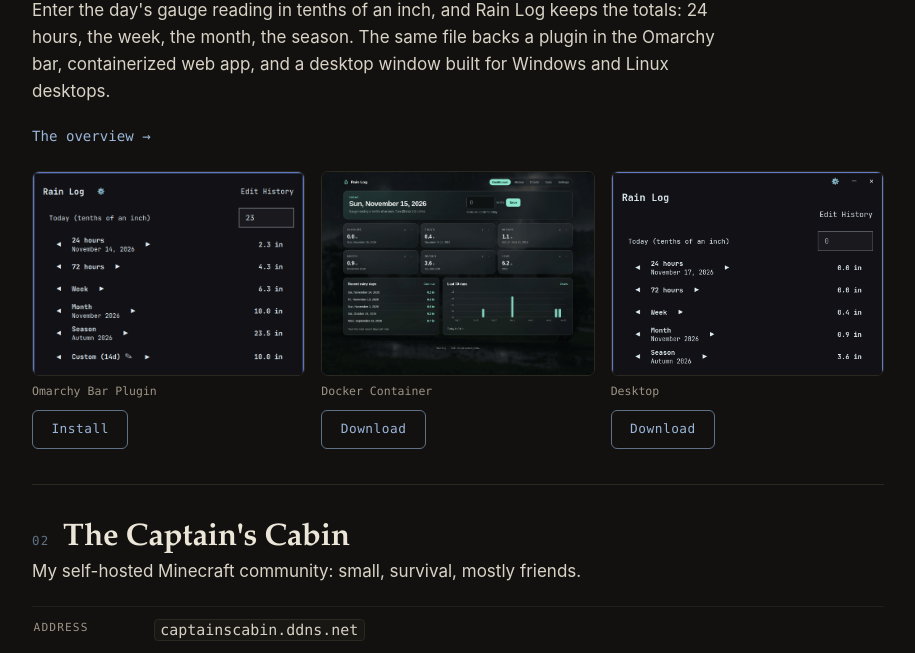
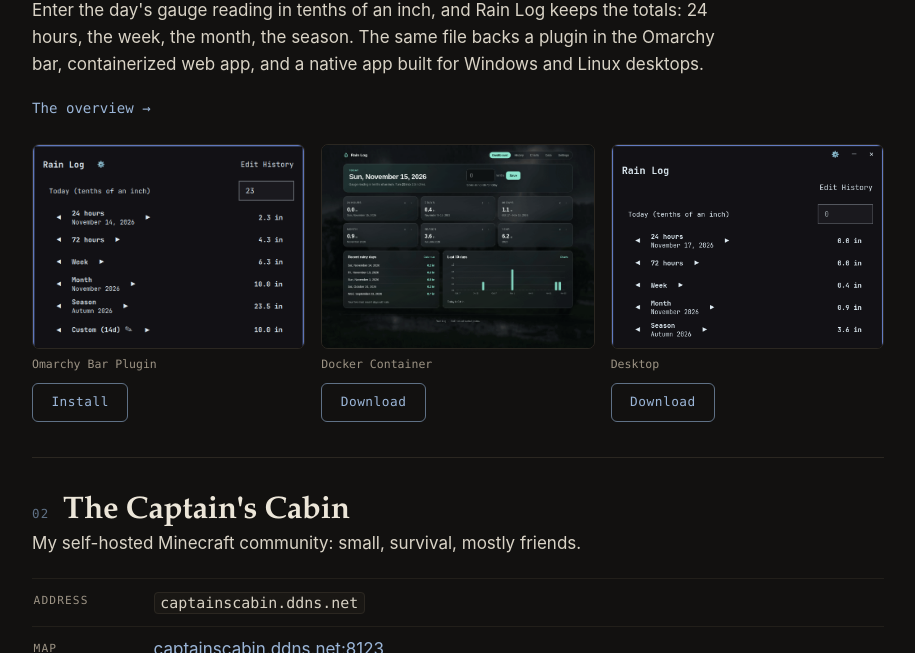
Before and after one commit to captain-reginald/captain-reginald.github.io, a plain HTML site: page index.html in a window 1280 px wide. Shown: the part 447-1100 px from the top of the page, without its empty margins (182-1097 px from the left). Drawn offline with Linux system fonts and the light colour scheme.

Commit message:
Update index.html
Rainlog app phrasing

```diff
--- a/index.html
+++ b/index.html
@@ -44,7 +44,7 @@
 
   <section class="entry" id="rainlog">
     <h2><span class="num">01</span>Rain Log</h2>
-    <p>Enter the day's gauge reading in tenths of an inch, and Rain Log keeps the totals: 24 hours, the week, the month, the season. The same file backs a plugin in the Omarchy bar, containerized web app, and a desktop window built for Windows and Linux desktops.</p>
+    <p>Enter the day's gauge reading in tenths of an inch, and Rain Log keeps the totals: 24 hours, the week, the month, the season. The same file backs a plugin in the Omarchy bar, containerized web app, and a native app built for Windows and Linux desktops.</p>
     <p><a class="arrow" href="/rainlog/">The overview →</a></p>
 
     <div class="thumbs">
```
